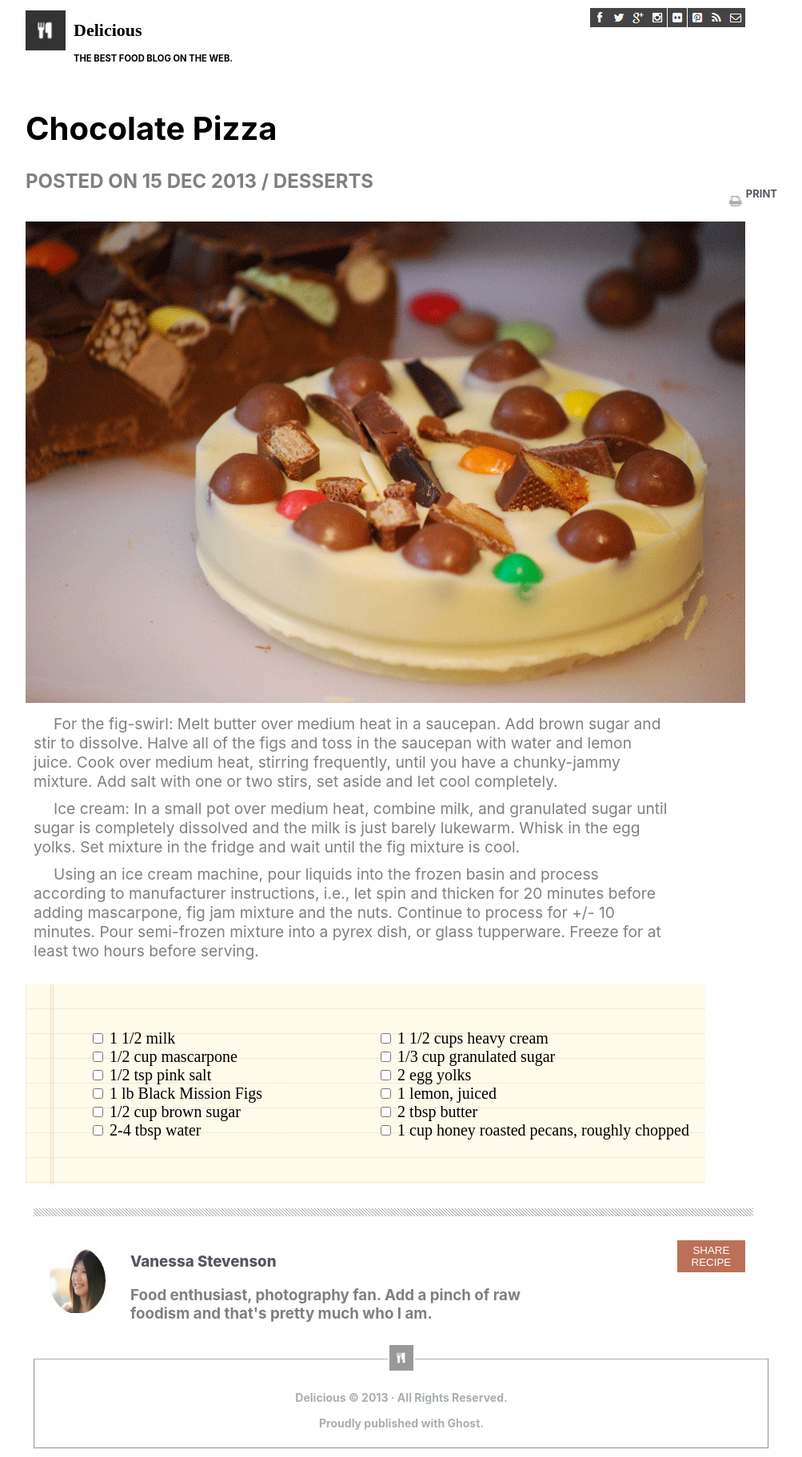
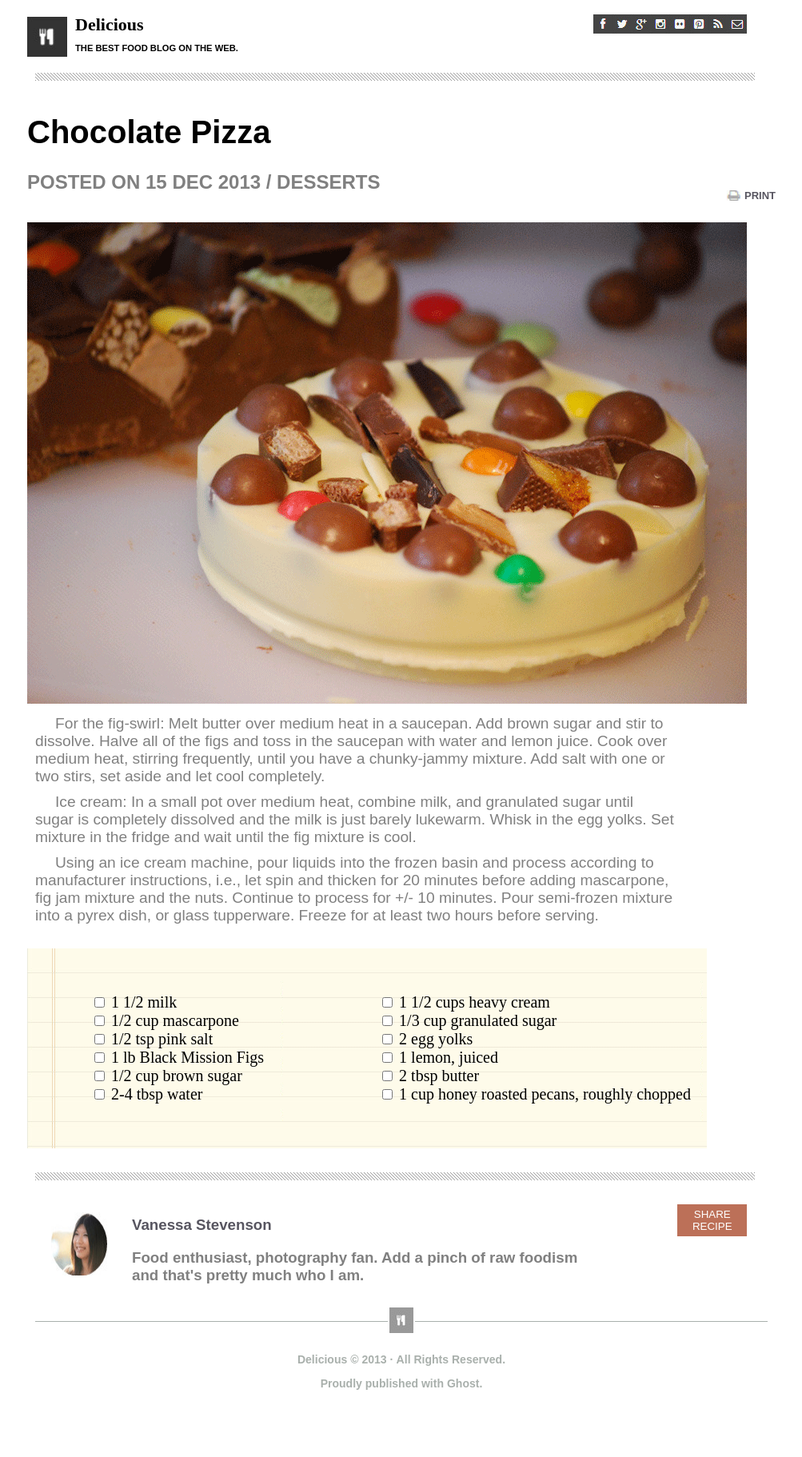
Before and after one commit to kevinfiero/react-pizza, a React (Create React App) app: page / in a window 1280 px wide. Shown: the whole page at 80% size, without its empty margins (138-1141 px from the left). After the commit the page ends 1778 px from the top, so only its background shows below. Built offline with nearby package versions, Linux system fonts and the light colour scheme.

Commit message:
fixed css

```diff
--- a/src/App.css
+++ b/src/App.css
@@ -41,6 +41,7 @@ h2{
 
 h4{
   font-size: .7em;
+  margin-top: 10px;
 }
 
 p{
@@ -59,6 +60,9 @@ fieldset{
   padding: 8px;
   color: rgb(169,176,172);
   font-size: 12px;
+  border-left: 0px;
+  border-right: 0px;
+  border-bottom: 0px;
 }
 
 header{
@@ -138,6 +142,7 @@ header{
 #delicious{
   font-family: 'Pacifico', cursive;
   font-size: 22px;
+  margin: 0px;
 }
 
 #choco-text{
@@ -155,7 +160,7 @@ header{
   width: 18px;
   height: 13px;
   align-self: flex-end;
-  margin: 0px 5px 3px 0px;
+  margin: 0px 5px 11px 0px;
 }
 
 #print{
--- a/src/Body.js
+++ b/src/Body.js
@@ -31,7 +31,7 @@ export default class Body extends Component {
                     <p>
                         Using an ice cream machine, pour liquids into the frozen basin and process according to manufacturer instructions, i.e., let spin and thicken for 20 minutes before adding mascarpone, fig jam mixture and the nuts. Continue to process for +/- 10 minutes. Pour semi-frozen mixture into a pyrex dish, or glass tupperware. Freeze for at least two hours before serving.
                     </p>
-                    <IngredientList></IngredientList>
+                    <IngredientList />
                 </div>
             </main>
                 <div className = 'img-rep'>
--- a/src/Footer.js
+++ b/src/Footer.js
@@ -4,6 +4,7 @@ import logo from './assets/small-logo.png';
 export default class Footer extends Component {
     render() {
         return (
+            <footer>
                 <fieldset>
                     <legend><img id='img-bottom' src={logo} alt='sm-logo' /></legend>
                     <div>
@@ -11,6 +12,7 @@ export default class Footer extends Component {
                         <h3>Proudly published with Ghost.</h3>
                     </div>
                 </fieldset>
+            </footer>
         )
     }
 }
--- a/src/Header.js
+++ b/src/Header.js
@@ -5,6 +5,7 @@ import ButtonList from './ButtonList.js';
 export default class Header extends Component {
     render() {
         return (
+            <>
             <header>
                 <div id='header-left'>
                     <img id='header-img' src={logo} alt=''/>
@@ -13,8 +14,10 @@ export default class Header extends Component {
                         <h4>THE BEST FOOD BLOG ON THE WEB.</h4>
                     </div>
                 </div>
-                <ButtonList></ButtonList>
+                <ButtonList />
             </header>
+            <div className = 'img-rep' />
+            </>
         )
     }
 }
--- a/src/index.css
+++ b/src/index.css
@@ -1,4 +1,4 @@
-body {
+/* body {
   margin: 0;
   font-family: -apple-system, BlinkMacSystemFont, 'Segoe UI', 'Roboto', 'Oxygen',
     'Ubuntu', 'Cantarell', 'Fira Sans', 'Droid Sans', 'Helvetica Neue',
@@ -10,4 +10,4 @@ body {
 code {
   font-family: source-code-pro, Menlo, Monaco, Consolas, 'Courier New',
     monospace;
-}
+} */
```
Also changed, not shown: src/Data.js (renamed from src/data.js), src/assets/flic-icon.png, src/assets/pint-icon.png. Lines whose indentation alone changed are shown as unchanged.
